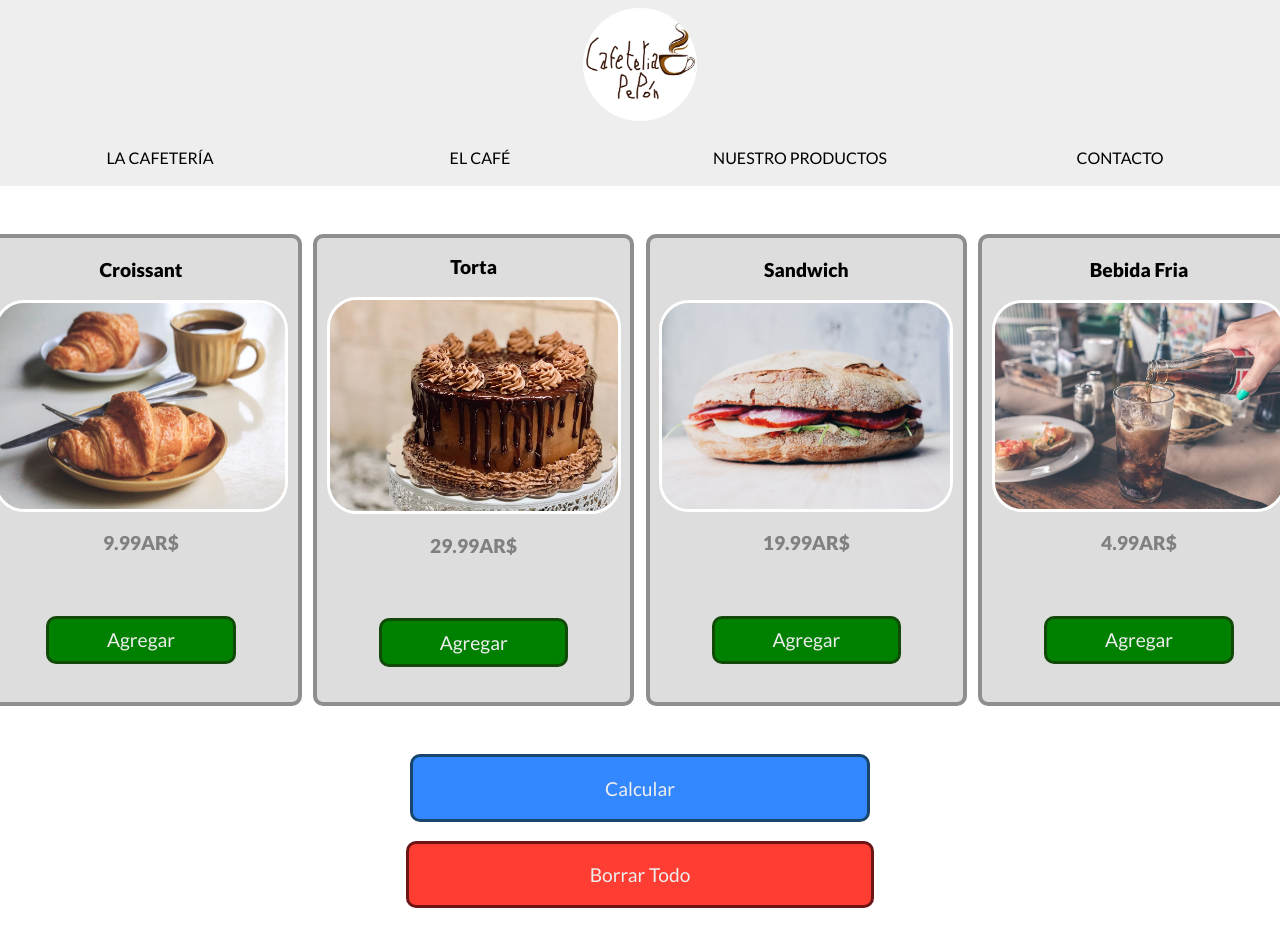
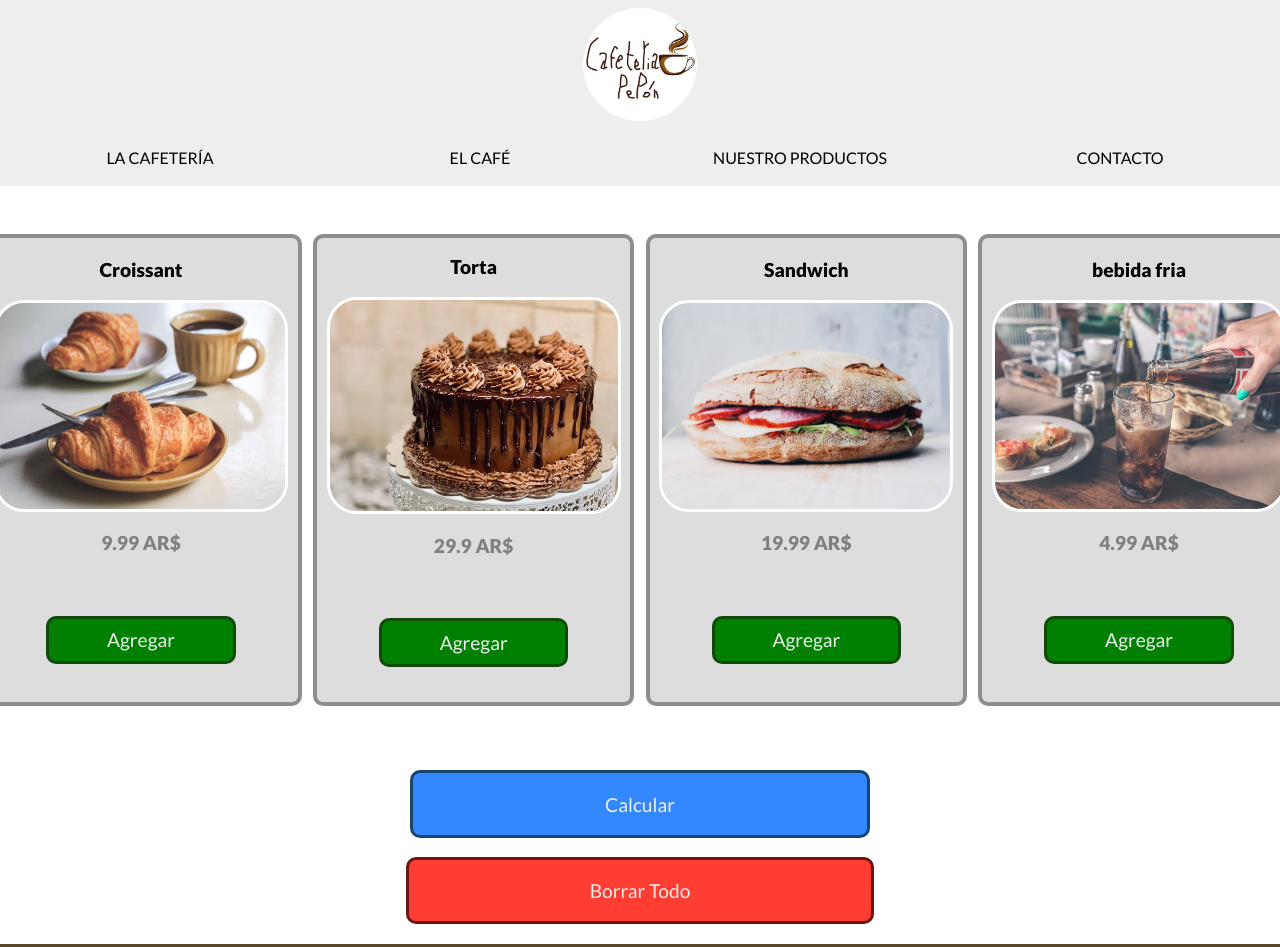
Before and after one commit to Agustin-Pierotti/Cafeteria-proa-A.Pierotti, a plain HTML site: page nuevo-pedido.html in a window 1280 px wide. Shown: the top 947 px of the page. Drawn offline with Linux system fonts and the light colour scheme.

Commit message:
esta puesto pero explota arreglar luego

```diff
--- /dev/null
+++ b/datagen.js
@@ -0,0 +1,62 @@
+const Productdata = [
+    { name: "Croissant", value: 9.99, image: "./images/croissants.avif"},
+    { name: "Torta", value: 29.9, image: "./images/tortas.avif"},
+    { name: "Sandwich", value: 19.99, image: "./images/sandwiches.avif"},
+    { name: "bebida fria", value: 4.99, image: "./images/bebidasfrias.avif"}
+];
+
+const section = document.getElementById("shopSection");
+const shoprow = document.createElement("div");
+shoprow.classList.add("shopRow");
+section.appendChild(shoprow);
+
+Productdata.forEach ((item, index) => {
+
+    const shopitem = document.createElement("div");
+    shopitem.classList.add("shopItem");
+
+    const itemname = document.createElement("p");
+    itemname.innerText = (item.name);
+
+    const image = document.createElement("img");
+    image.src = (item.image);
+
+    const price = document.createElement("p");
+    price.innerText = item.value + " AR$" ;
+
+    const amountbox = document.createElement("div");
+    amountbox.classList.add("amountbox", "invis");
+    amountbox.setAttribute("id", "Amount("+ index + ")" );
+
+    const minusbtn = document.createElement("button");
+    minusbtn.innerText = "-";
+    minusbtn.setAttribute("onclick", "lessAmount(" + index + ")");
+
+    const amountnumber = document.createElement("div");
+    amountnumber.innerText = "1";
+
+    const plusbtn = document.createElement("button");
+    plusbtn.innerText = "+";
+    plusbtn.setAttribute("onclick", "addAmount(" + index + ")" );
+
+    const agregar = document.createElement("button");
+    agregar.innerText = "Agregar";
+    agregar.setAttribute("id", "btn" + index);
+    agregar.classList.add("BotonAgregar", "off");
+    agregar.setAttribute("onclick", "toggleButton(" + index + ")");
+
+    shopitem.appendChild(itemname);
+    shopitem.appendChild(image);
+    shopitem.appendChild(price);
+    shopitem.appendChild(amountbox);
+    amountbox.appendChild(minusbtn);
+    amountbox.appendChild(amountnumber);
+    amountbox.appendChild(plusbtn);
+    shopitem.appendChild(agregar);
+    shoprow.appendChild(shopitem);
+
+});
+
+
+
+// Append to body:
--- a/nuevo-pedido.html
+++ b/nuevo-pedido.html
@@ -2,9 +2,12 @@
     <head>
         <title>Cafeteria Pepón</title>
         <link href="style.css" rel="stylesheet" type="text/css" media="all">
+        <script src="shop.js" defer></script>
+        <script src="datagen.js" defer></script>
     </head>
     <body>
-        <script src="shop.js"></script>
+
+
 
         <header>
             <img id="logo" src="./images/logo.webp" alt="logo de la cafeteria pepón">
@@ -16,56 +19,15 @@
             <div class="navbtn"><p>NUESTRO PRODUCTOS</p></div>
             <div class="navbtn"><p>CONTACTO</p></div>
         </nav>
-        <section>
-            <div id="shopRow">
-                <div class="shopItem">
-                    <p>Croissant</p>
-                    <img src="./images/croissants.avif" alt="un Croissant">
-                    <p>9.99AR$</p>
-                    <div id="Amount0" class="amountBox invis">
-                        <button onclick="lessAmount(0)">-</button>
-                        <div>1</div>
-                        <button onclick="addAmount(0)">+</button>
-                    </div>
-                    <div><button id="btn0" class="BotonAgregar off" type="button" onclick="toggleButton(0)">Agregar</button></div>
-                </div>
-                <div class="shopItem">
-                    <p>Torta</p>
-                    <img src="./images/tortas.avif" alt="una Torta">
-                    <p>29.99AR$</p>
-                    <div id="Amount1" class="amountBox invis">
-                        <button onclick="lessAmount(1)">-</button>
-                        <div>1</div>
-                        <button onclick="addAmount(1)">+</button>
-                    </div>
-                    <button id="btn1" class="BotonAgregar off" type="button" onclick="toggleButton(1)">Agregar</button>
-                </div>
-                <div class="shopItem">
-                    <p>Sandwich</p>
-                    <img src="./images/sandwiches.avif" alt="un Sandwich">
-                    <p>19.99AR$</p>
-                    <div id="Amount2" class="amountBox invis">
-                        <button onclick="lessAmount(2)">-</button>
-                        <div>1</div>
-                        <button onclick="addAmount(2)">+</button>
-                    </div>
-                    <button id="btn2" class="BotonAgregar off" type="button" onclick="toggleButton(2)">Agregar</button>
-                </div>
-                <div class="shopItem">
-                    <p>Bebida Fria</p>
-                    <img src="./images/bebidasfrias.avif" alt="una bebida fria">
-                    <p>4.99AR$</p>
-                    <div id="Amount3" class="amountBox invis">
-                        <button onclick="lessAmount(3)">-</button>
-                        <div>1</div>
-                        <button onclick="addAmount(3)">+</button>
-                    </div>
-                    <button id="btn3" class="BotonAgregar off" type="button" onclick="toggleButton(3)">Agregar</button>
-                </div>
-            </div>
+
+        <section id="shopSection"></section>
+
+        <span style="text-align: center;">
             <div><button id="botonCalcular" type="button" onclick="calcular()">Calcular</button></div>
             <div><button id="botonBorrar" type="button" onclick="borrar()">Borrar Todo</button></div>
-        </section>
+        </span>
+
+
         <footer>
             <h1 style="text-align: center;">lorem ipsum</h1>
             <div style="display: flex; margin: 0px 5em;">
@@ -92,5 +54,6 @@
                 </div>
             </div>
         </footer>
+
     </body>
 </html>
--- a/shop.js
+++ b/shop.js
@@ -5,6 +5,7 @@ const buttonStates = [
     { name: "bebida fria", value: 4.99, active: false, amount:1}
 ];
 
+document.addEventListener("DOMContentLoaded", function() {
     function lessAmount(index) {
         const amountbox = document.getElementById(`Amount${index}`);
         const array = buttonStates[index];
@@ -71,3 +72,4 @@ function borrar() {
             }
         });
     }
+});
--- a/style.css
+++ b/style.css
@@ -78,7 +78,7 @@ section div {
 
 /* Shop stuff */
 
-#shopRow{
+.shopRow{
     display: flex;
     justify-content: center;
     align-items: center;
@@ -104,6 +104,7 @@ section div {
     font-size: larger;
     margin: 0px 0.3em;
     background-color: #dddddd;
+    font-weight: bolder;
 }
 
 .shopItem img {
```
Lines whose indentation alone changed are shown as unchanged.
